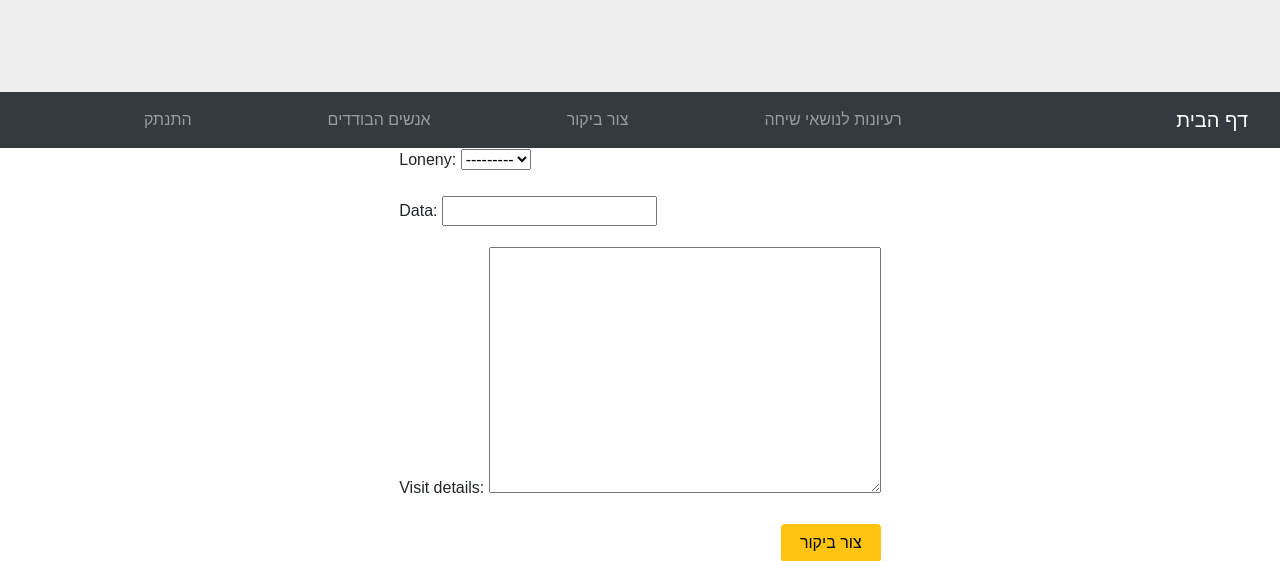
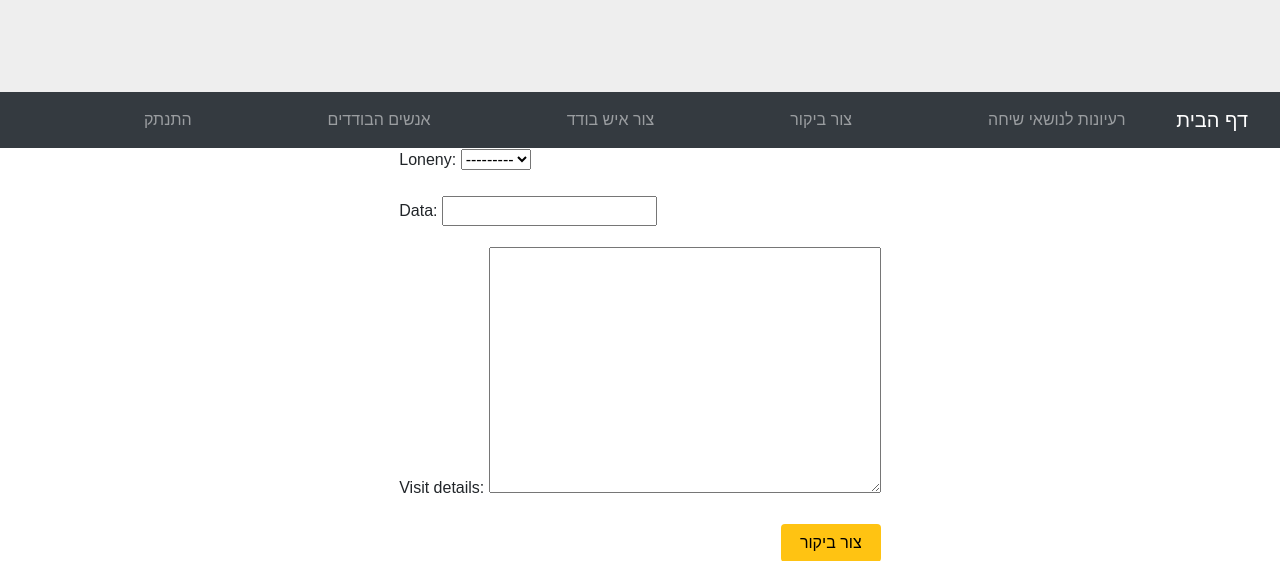
Before and after one commit to linoy1/web20, a Django app: page /create_visit in a window 1280 px wide; the page is wider, and only the part inside the window is pictured. Shown: the top 561 px of that part. Run offline with Django 3.2, Linux system fonts and the light colour scheme; a user stored in the database is signed in; data that the repository does not hold is empty; parts of the project's set-up code (start-up, migrations or seed data) failed here and were passed over; some libraries are stand-ins or nearby versions.

Commit message:
added the scri[t to the boostrap

```diff
--- a/elder_gurder_proj/elder_gurder_service/templates/base.html
+++ b/elder_gurder_proj/elder_gurder_service/templates/base.html
@@ -8,6 +8,8 @@
     <script src="https://code.jquery.com/jquery-3.5.1.min.js" integrity="sha256-9/aliU8dGd2tb6OSsuzixeV4y/faTqgFtohetphbbj0=" crossorigin="anonymous"></script>
     <link rel="stylesheet" type="text/css" href="{% static 'CSS/Style.css' %} "/>
     <link rel="stylesheet" href="https://stackpath.bootstrapcdn.com/bootstrap/4.1.3/css/bootstrap.min.css" integrity="sha384-MCw98/SFnGE8fJT3GXwEOngsV7Zt27NXFoaoApmYm81iuXoPkFOJwJ8ERdknLPMO" crossorigin="anonymous">
+    <script src="https://stackpath.bootstrapcdn.com/bootstrap/4.1.3/js/bootstrap.min.js" integrity="sha384-ChfqqxuZUCnJSK3+MXmPNIyE6ZbWh2IMqE241rYiqJxyMiZ6OW/JmZQ5stwEULTy" crossorigin="anonymous"></script>
+
     <title>people list</title>
 </head>
 
@@ -30,6 +32,9 @@
                         </li>
                         <li class="nav-item">
                             <a class="nav-link" href="{% url 'lonely_peoples' %}">אנשים הבודדים</a>
+                        </li>
+                        <li class="nav-item">
+                            <a class="nav-link" href="{% url 'create_loenly' %}">צור איש בודד</a>
                         </li>
                         <li class="nav-item">
                             <a class="nav-link" href="{% url 'create_visit' %}">צור ביקור</a>
```
